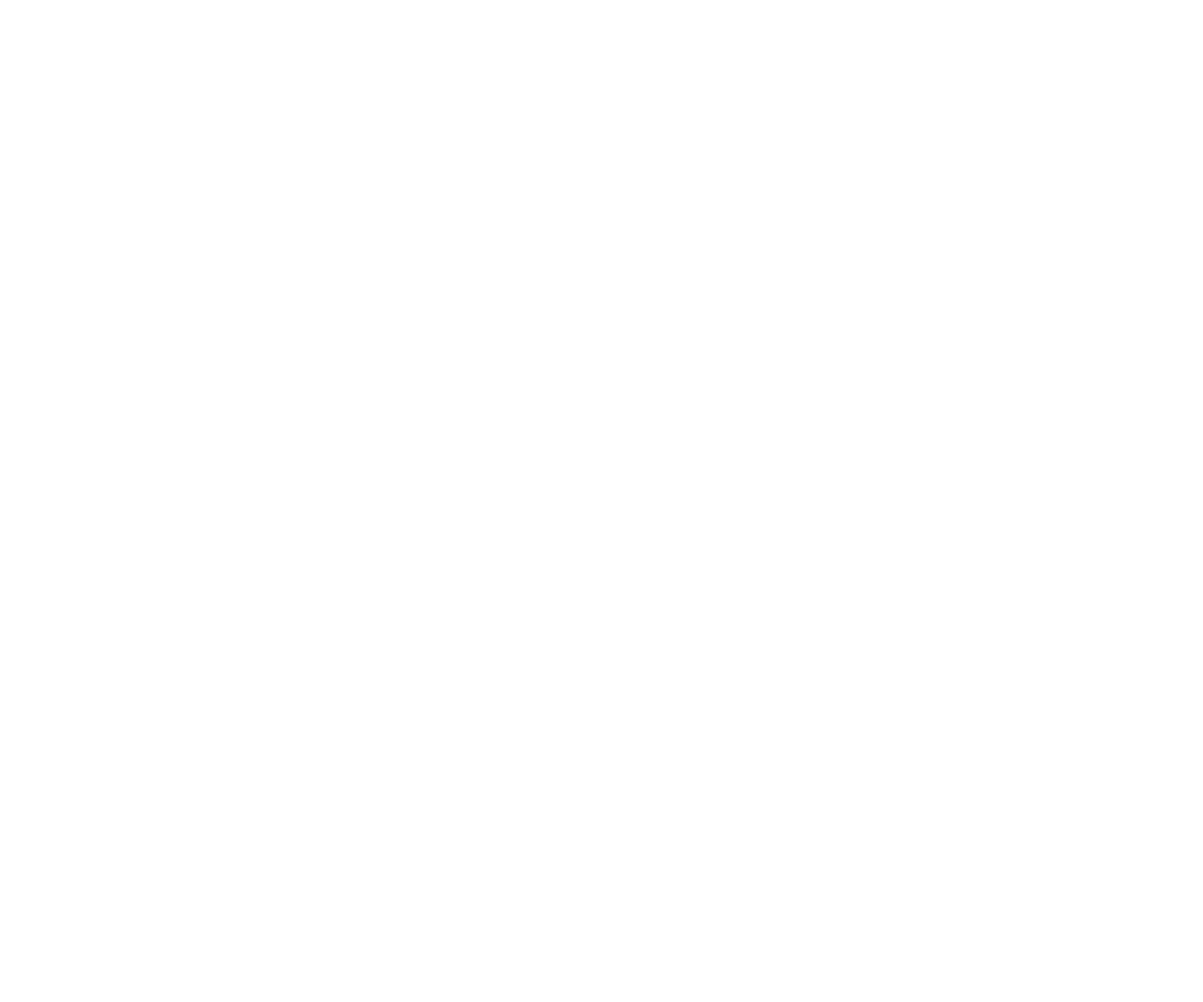
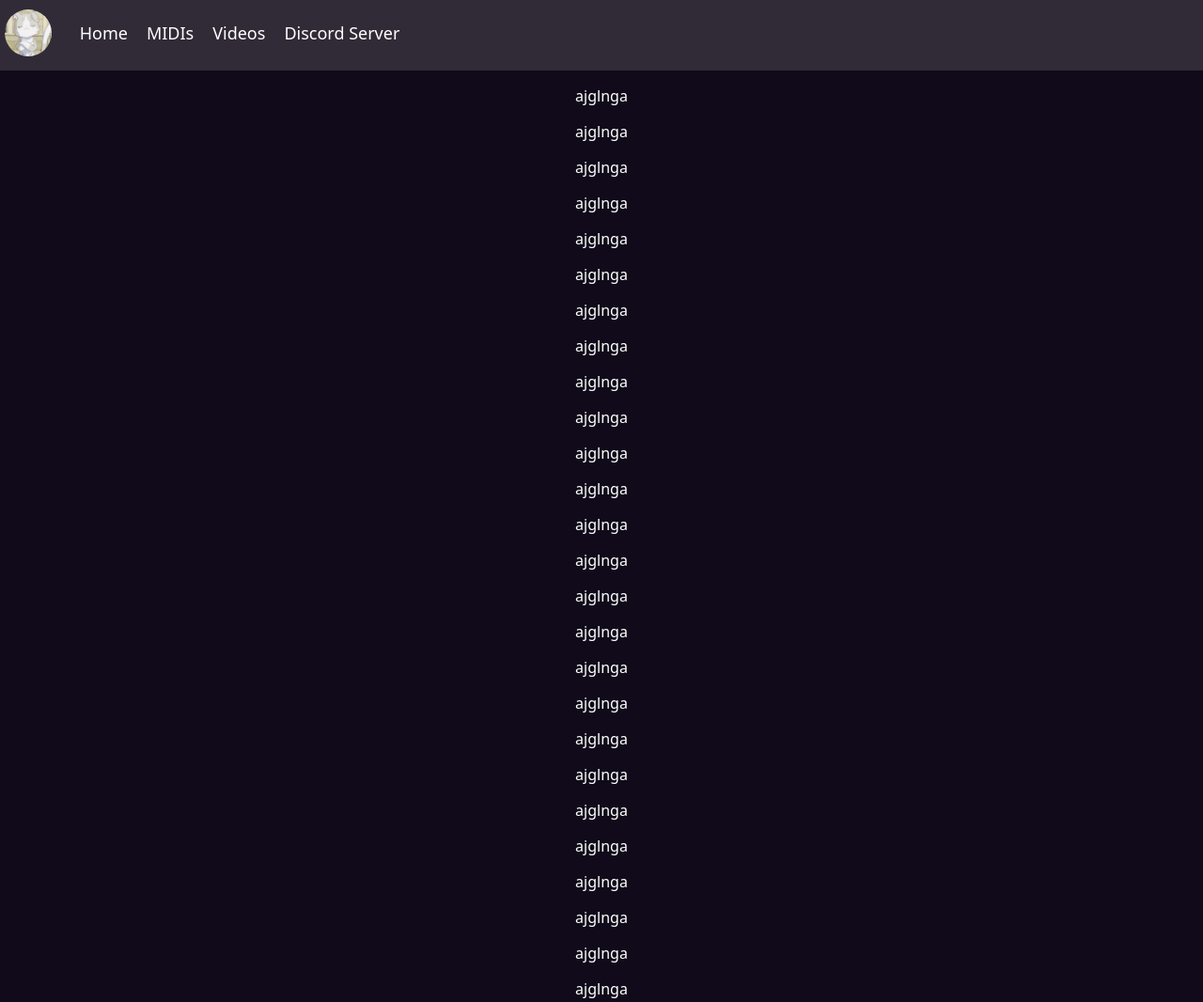
Before and after one commit to embryzon/emblazon-midi-website, a plain HTML site: page index.html in a window 1280 px wide. Shown: the top 1066 px of the page at 94% size. Before the commit the page ends 800 px from the top, so only its background shows below. Drawn offline with Linux system fonts and the light colour scheme.

Commit message:
test commit

```diff
--- a/index.html
+++ b/index.html
@@ -5,8 +5,95 @@
     <meta http-equiv="X-UA-Compatible" content="IE=edge">
     <meta name="viewport" content="width=device-width, initial-scale=1.0">
     <title>Emblazon Website</title>
+    <link rel="stylesheet" href="./style.css">
 </head>
 <body>
+    <div class="top">
+        <div id="nav">
+            <a  href="https://www.youtube.com/watch?v=dQw4w9WgXcQ"><img src="./img/emblazon.jpg" alt="emblazon" id="logo"></a>
+            <ul>
+                <li><a href="">Home</a></li><!--
+                --><li><a href="">MIDIs</a></li><!--
+                --><li><a href="">Videos</a></li><!--
+                --><li><a href="">Discord Server</a></li>
+            </ul>
+        </div>
+    </div>
+
+    <div class="hero">
+
+    </div>
+
+    <div class="content">
+        <p>ajglnga</p>
+        <p>ajglnga</p>
+        <p>ajglnga</p>
+        <p>ajglnga</p>
+        <p>ajglnga</p>
+        <p>ajglnga</p>
+        <p>ajglnga</p>
+        <p>ajglnga</p>
+        <p>ajglnga</p>
+        <p>ajglnga</p>
+        <p>ajglnga</p>
+        <p>ajglnga</p>
+        <p>ajglnga</p>
+        <p>ajglnga</p>
+        <p>ajglnga</p>
+        <p>ajglnga</p>
+        <p>ajglnga</p>
+        <p>ajglnga</p>
+        <p>ajglnga</p>
+        <p>ajglnga</p>
+        <p>ajglnga</p>
+        <p>ajglnga</p>
+        <p>ajglnga</p>
+        <p>ajglnga</p>
+        <p>ajglnga</p>
+        <p>ajglnga</p>
+        <p>ajglnga</p>
+        <p>ajglnga</p>
+        <p>ajglnga</p>
+        <p>ajglnga</p>
+        <p>ajglnga</p>
+        <p>ajglnga</p>
+        <p>ajglnga</p>
+        <p>ajglnga</p>
+        <p>ajglnga</p>
+        <p>ajglnga</p>
+        <p>ajglnga</p>
+        <p>ajglnga</p>
+        <p>ajglnga</p>
+        <p>ajglnga</p>
+        <p>ajglnga</p>
+        <p>ajglnga</p>
+        <p>ajglnga</p>
+        <p>ajglnga</p>
+        <p>ajglnga</p>
+        <p>ajglnga</p>
+        <p>ajglnga</p>
+        <p>ajglnga</p>
+        <p>ajglnga</p>
+        <p>ajglnga</p>
+        <p>ajglnga</p>
+        <p>ajglnga</p>
+        <p>ajglnga</p>
+        <p>ajglnga</p>
+        <p>ajglnga</p>
+        <p>ajglnga</p>
+        <p>ajglnga</p>
+        <p>ajglnga</p>
+        <p>ajglnga</p>
+        <p>ajglnga</p>
+        <p>ajglnga</p>
+        <p>ajglnga</p>
+        <p>ajglnga</p>
+        <p>ajglnga</p>
+    </div>
+
+    <div class="bottom">
+
+    </div>
 
 </body>
 </html>
--- a/style.css
+++ b/style.css
@@ -0,0 +1,67 @@
+:root {
+    --darkBG: #100A1A;
+    --textDarkBG: #FFFF;
+    --navbarDarkBG: #302B36;
+    --navbarDarkBGHover: #27232c;
+}
+
+body {
+    margin: 0;
+    background-color: var(--darkBG);
+    color: var(--textDarkBG);
+    font-family: system-ui, -apple-system, BlinkMacSystemFont, 'Segoe UI', Roboto, Oxygen, Ubuntu, Cantarell, 'Open Sans', 'Helvetica Neue', sans-serif;
+    padding-top: 75px;
+}
+
+p {
+    text-align: center;
+}
+
+.top {
+    display: block;
+    position:fixed;
+    width: 100%;
+    top: 0;
+
+    font-size: large;
+}
+
+#nav {
+    padding-top: 5px;
+    padding-bottom: 5px;
+    background-color: var(--navbarDarkBG);
+}
+
+#logo {
+    border-radius: 100%;
+    width: 50px;
+    height: 50px;
+    margin: 5px;
+    display: inline;
+}
+
+#nav ul{
+    display: inline-block;
+    text-align: center;
+    vertical-align: top;
+    margin-left: -30px;
+}
+
+#nav li {
+    display: inline;
+    list-style: none;
+    height: 24px;
+    margin-top: 4px;
+    margin-bottom: 4px;
+}
+
+#nav li a{
+    text-decoration: none;
+    color: var(--textDarkBG);
+    padding: 10px;
+    border-radius: 5px;
+}
+
+#nav li a:hover{
+    background-color: var(--navbarDarkBGHover);
+}
```
